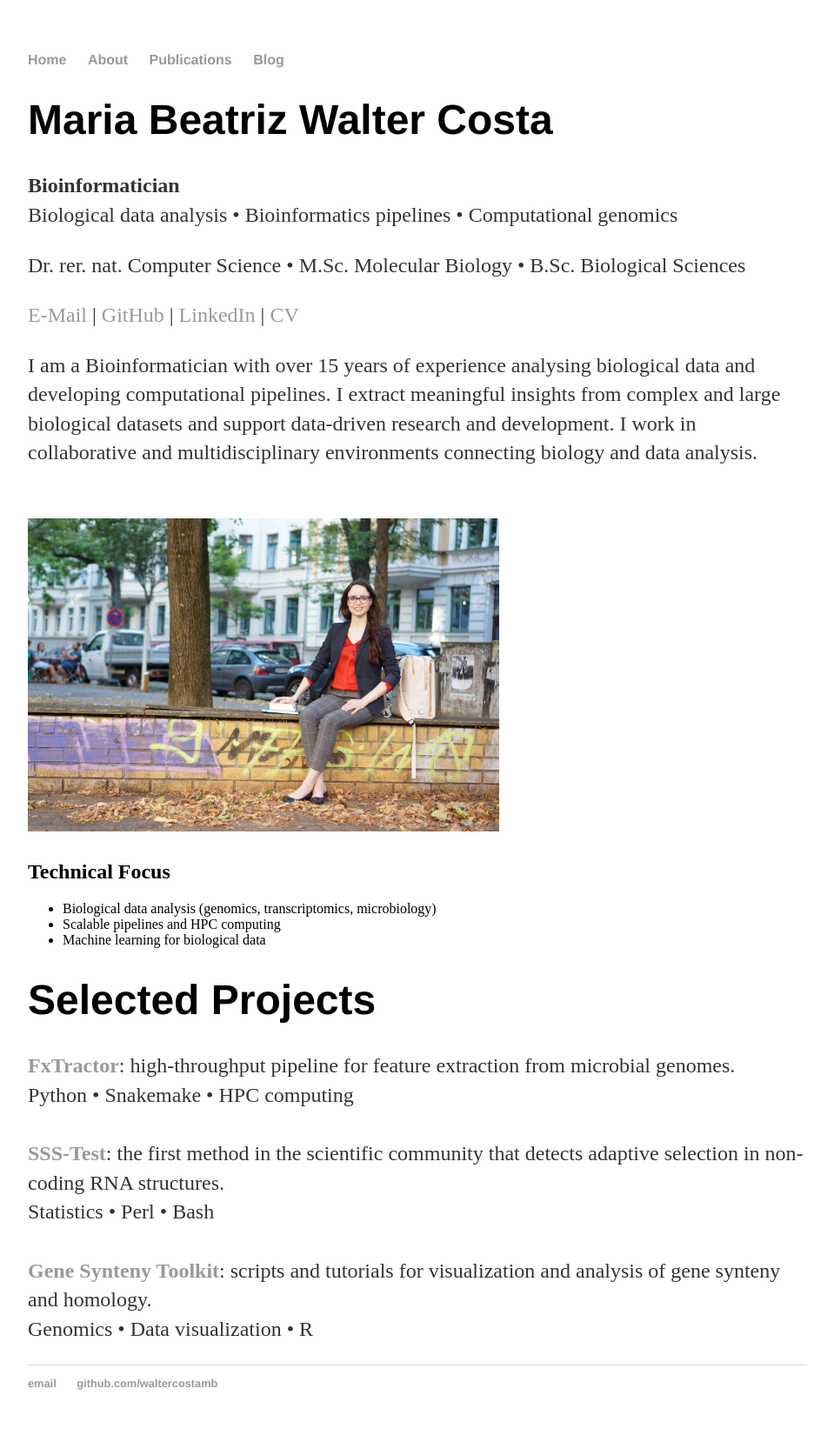
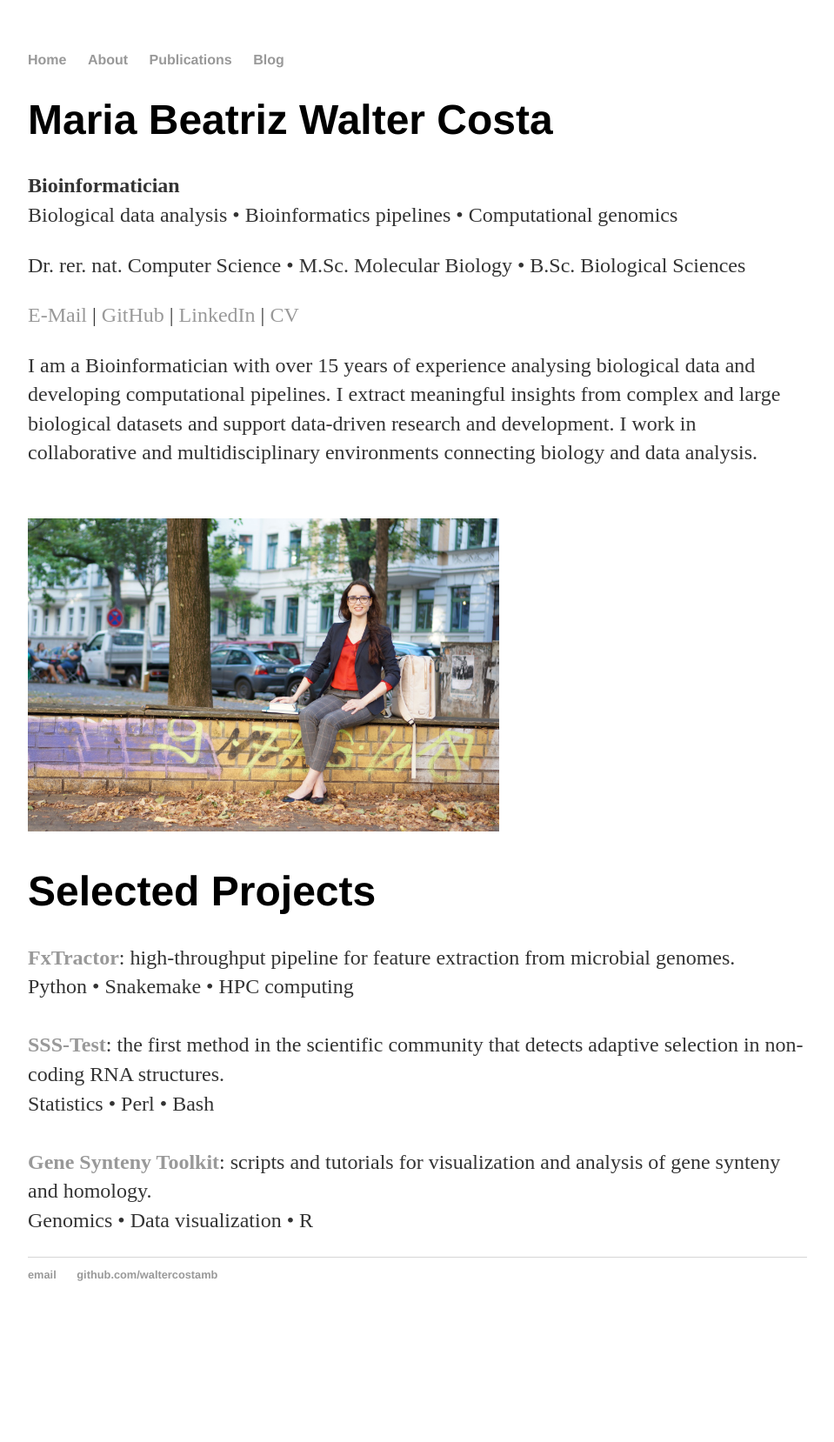
Before and after one commit to waltercostamb/waltercostamb.github.io, a Jekyll site: the page built from index.html, in a window 1280 px wide. Shown: the whole page at 87% size, without its empty margins (160-1119 px from the left). Built offline with Jekyll 4.4.1, drawn with Linux system fonts in a browser that asks for light colours; after the commit the page ends 1533 px from its top, so only the background shows below that.

Commit message:
Update index.html

```diff
--- a/index.html
+++ b/index.html
@@ -28,15 +28,6 @@ title: Maria Beatriz Walter Costa
 
 	<p><img border="0" src="https://raw.githubusercontent.com/waltercostamb/waltercostamb.github.io/master/figures/frontpage.jpg" style="height:40vh; min-height:200px;" /></p>
 
-	<h2>Technical Focus</h2>
-
-	<ul>
-	<li>Biological data analysis (genomics, transcriptomics, microbiology)</li>
-	<li>Scalable pipelines and HPC computing</li>
-	<li>Machine learning for biological data</li>
-
-	</ul>
-
 	<h1>Selected Projects</h1>
 
 	<p>
```
